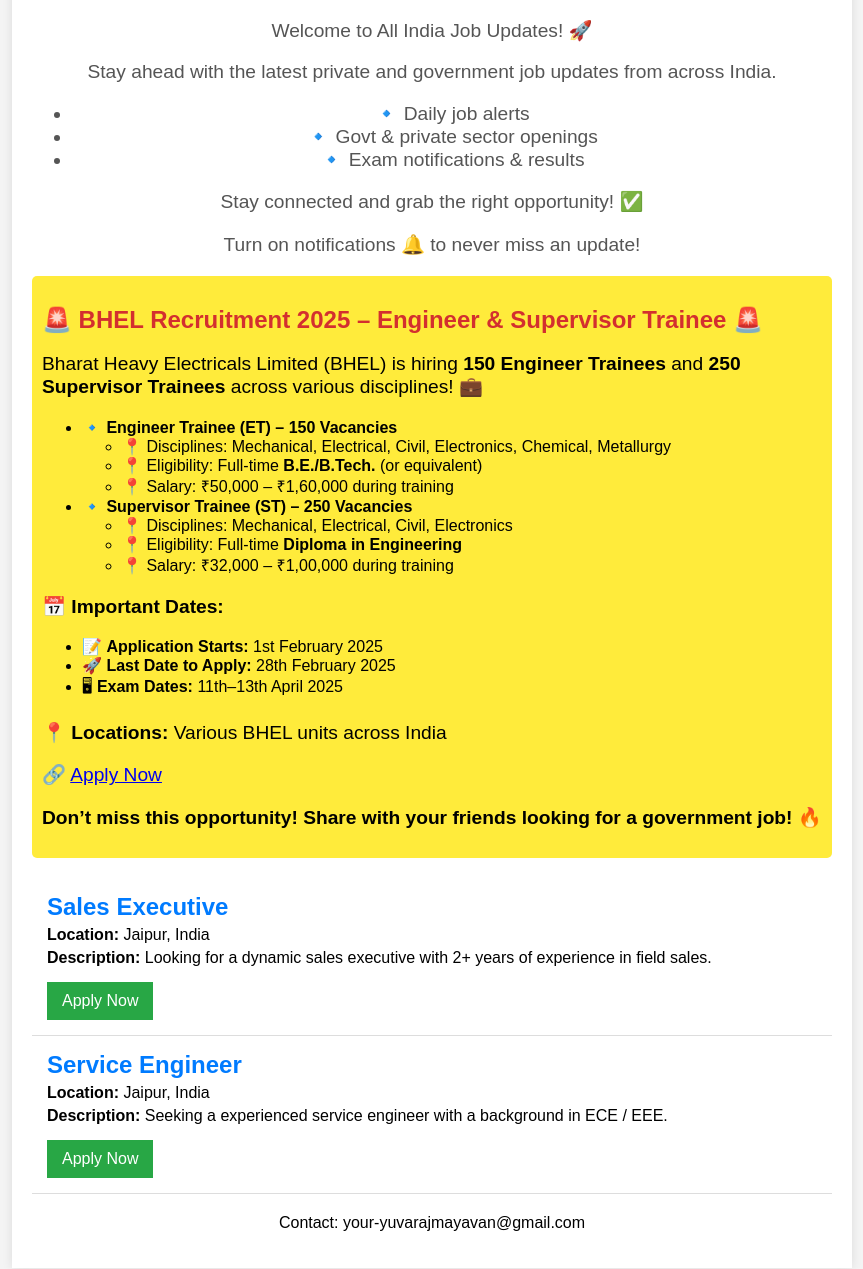
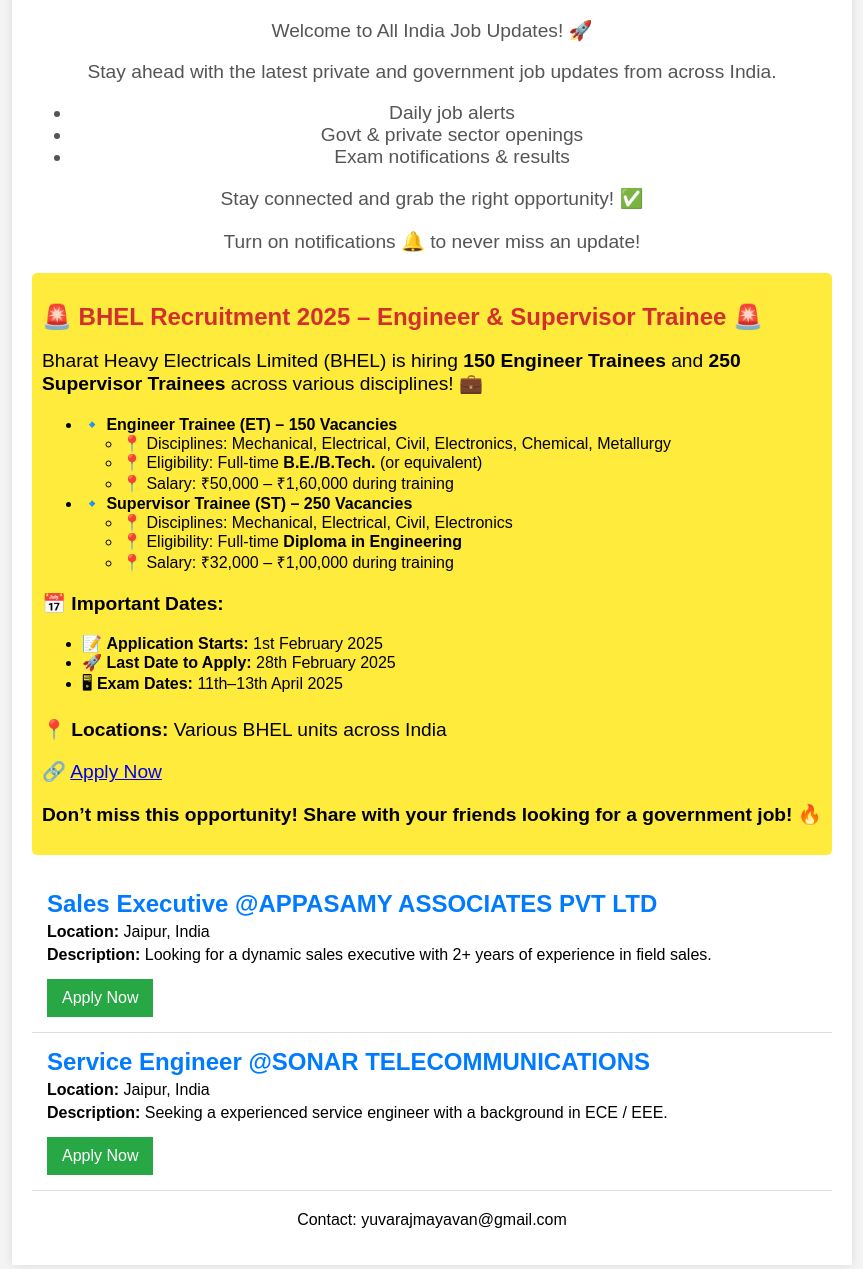
Before and after one commit to Yuvarajmayavan/all-india-job-updates, a plain HTML site: page index.html in a window 1280 px wide. Shown: the part 101-1370 px from the top of the page, without its empty margins (208-1071 px from the left). Drawn offline with Linux system fonts and the light colour scheme.

Commit message:
index.html

```diff
--- a/index.html
+++ b/index.html
@@ -25,9 +25,9 @@
             <p>Welcome to All India Job Updates! 🚀</p>
             <p>Stay ahead with the latest private and government job updates from across India.</p>
             <ul>
-                <li>🔹 Daily job alerts</li>
-                <li>🔹 Govt & private sector openings</li>
-                <li>🔹 Exam notifications & results</li>
+                <li> Daily job alerts</li>
+                <li> Govt & private sector openings</li>
+                <li> Exam notifications & results</li>
             </ul>
             <p>Stay connected and grab the right opportunity! ✅</p>
             <p>Turn on notifications 🔔 to never miss an update!</p>
@@ -66,18 +66,18 @@
         </div>
 
         <div class="job">
-            <h2>Sales Executive</h2>
+            <h2>Sales Executive @APPASAMY ASSOCIATES PVT LTD</h2>
             <p><strong>Location:</strong> Jaipur, India</p>
             <p><strong>Description:</strong> Looking for a dynamic sales executive with 2+ years of experience in field sales.</p>
-            <a href="mailto:your-yuvarajmayavan@gmail.com" class="apply">Apply Now</a>
+            <a href="mailto:yuvarajmayavan@gmail.com" class="apply">Apply Now</a>
         </div>
         <div class="job">
-            <h2>Service Engineer</h2>
+            <h2>Service Engineer @SONAR TELECOMMUNICATIONS</h2>
             <p><strong>Location:</strong> Jaipur, India</p>
             <p><strong>Description:</strong> Seeking a experienced service engineer with a background in ECE / EEE.</p>
-            <a href="mailto:your-yuvarajmayavan@gmail.com" class="apply">Apply Now</a>
+            <a href="mailto:yuvarajmayavan@gmail.com" class="apply">Apply Now</a>
         </div>
-        <p style="text-align:center; margin-top: 20px;">Contact: your-yuvarajmayavan@gmail.com</p>
+        <p style="text-align:center; margin-top: 20px;">Contact: yuvarajmayavan@gmail.com</p>
     </div>
 </body>
 </html>
```
